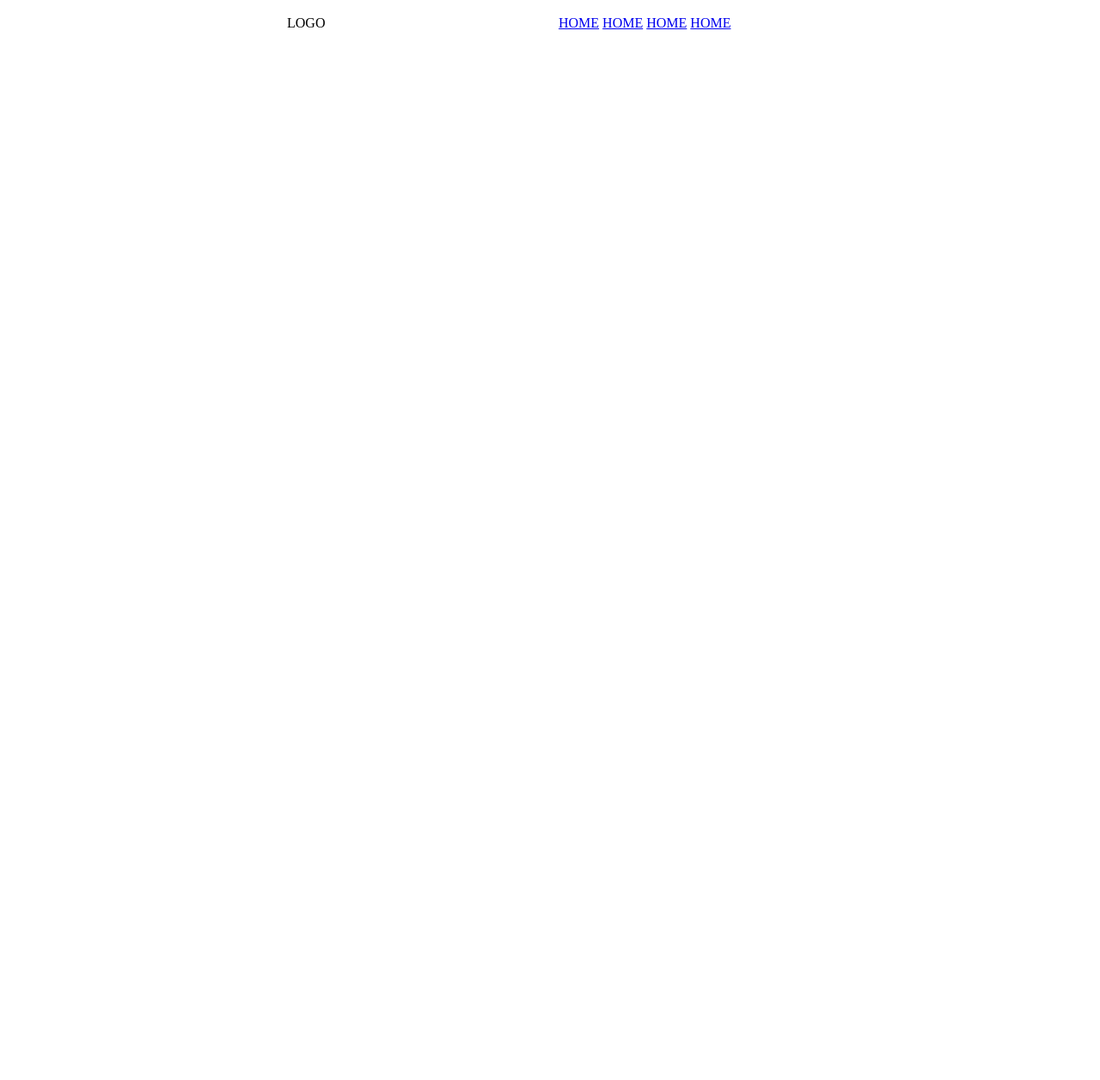
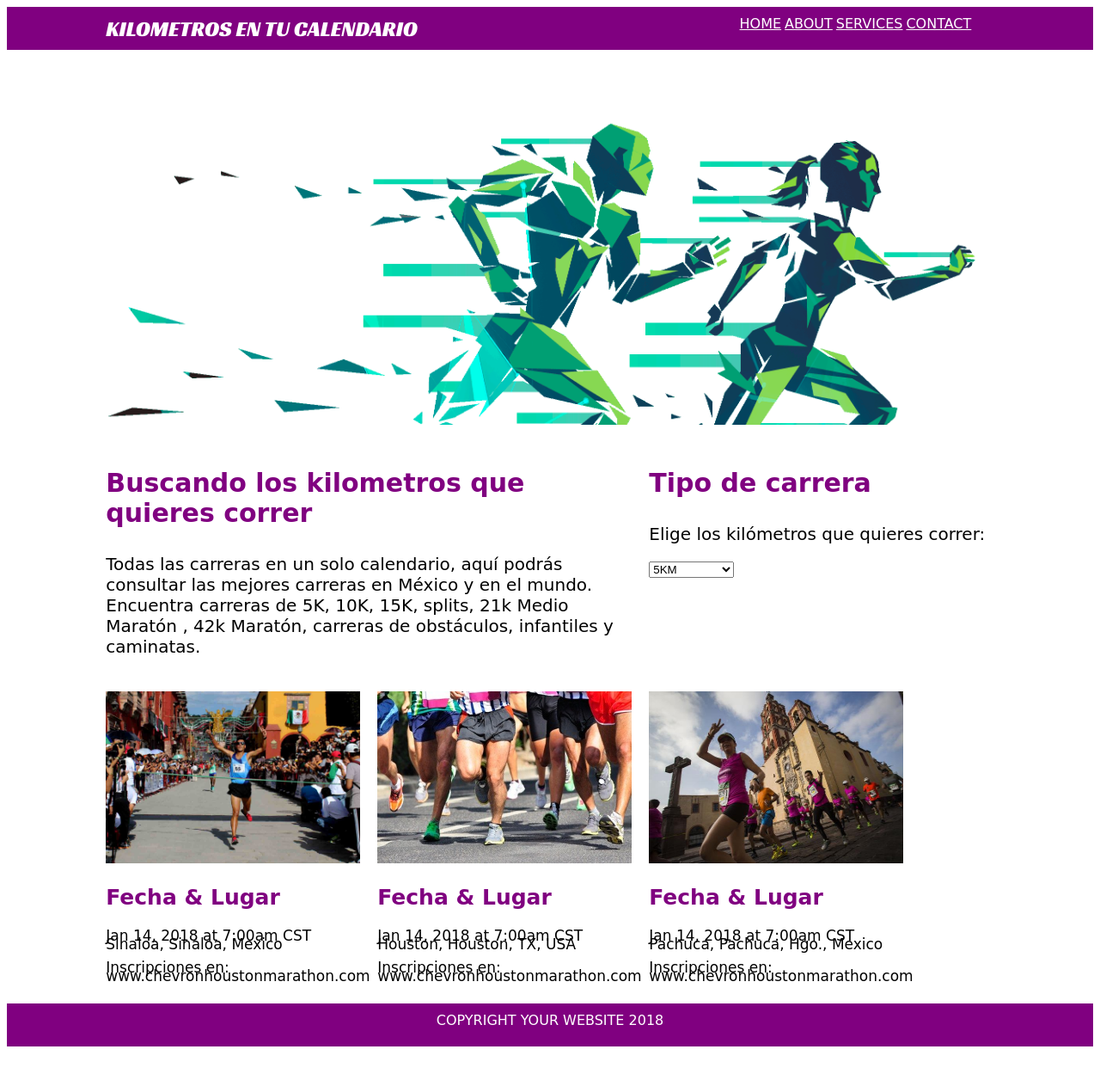
Before and after one commit to AdrixSC/Mi-pagina, a plain HTML site: page index.html in a window 1280 px wide. Shown: the whole page at 86% size. Before the commit the page ends 800 px from the top, so only its background shows below. Drawn offline with Linux system fonts and the light colour scheme; a web font is replaced by a local one.

Commit message:
ejercicio al 80%, faltan detalles de margenes e icono del menu, y ancho de imgenes

```diff
--- a/css/main-mobile.css
+++ b/css/main-mobile.css
@@ -0,0 +1,20 @@
+@media (max-width: 768px) {
+    .mobile {
+        margin-bottom: 0px;
+        margin-top: 0px;
+        width: 100%;
+    }
+    .menu {
+        height: 80px;
+    }
+    .menu>.column-7 {
+        font-family: 'Racing Sans One', cursive;
+        font-size: 20px;
+    }
+    .hidden {
+        display: none;
+    }
+    .show {
+        display: block;
+    }
+}
--- a/css/main.css
+++ b/css/main.css
@@ -1,24 +1,142 @@
+.blocks {
+    font-family: 'Pompiere', cursive;
+}
+
+.blocks>.column-3>h1 {
+    color: purple;
+    font-size: 25px;
+}
+
+.blocks>.column-3>p {
+    font-size: 17px;
+    line-height: 10px;
+}
+
+.blocks>.column-3>img {
+    height: 200px;
+    width: 100%;
+}
+
+.image>.column-10>img {
+    width: 100%;
+}
+
+.menu {
+    background-color: purple;
+    color: white;
+    height: 50px;
+}
+
+.menu>.column-7 {
+    font-family: 'Racing Sans One', cursive;
+    font-size: 25px;
+}
+
+.menu>.column-3>a {
+    color: white;
+    font-family: 'Pompiere', cursive;
+}
+
+.information {
+    font-family: 'Pompiere', cursive;
+}
+
+.information>.column-6>p {
+    font-size: 20px;
+}
+
+.information>.column-6>h1 {
+    color: purple;
+    font-size: 30px;
+}
+
+.information>.column-4>h1 {
+    color: purple;
+    font-size: 30px;
+}
+
+.information>.column-4>p {
+    font-size: 20px;
+}
+
+.footer {
+    background-color: purple;
+    color: white;
+    font-family: 'Pompiere', cursive;
+    height: 50px;
+    text-align: center;
+    vertical-align: middle;
+}
+
+.footer>.column-12>p {
+    margin: 0 auto;
+}
+
 .row::before,
 .row:after {
-  content: " ";
-  display: table;
+    content: " ";
+    display: table;
 }
 
 .row::after {
-  clear: both;
-}/*cuando cierra un row o fila, se limpia con clear*/
+    clear: both;
+}
 
-.column-4 {
-  width: calc(33.33% - 20px);
+.margin-extra {
+    margin-left: 15px;
+}
+
+.column-1 {
+    width: calc(8.33% - 20px);
+}
+
+.column-2 {
+    width: calc(16.66% - 20px);
 }
 
 .column-3 {
-  width: calc(25% - 20px);
+    width: calc(25% - 20px);
 }
 
+.column-4 {
+    width: calc(33.33% - 20px);
+}
+
+.column-5 {
+    width: calc(41.66% - 20px);
+}
+
+.column-6 {
+    width: calc(50% - 20px);
+}
+
+.column-7 {
+    width: calc(58.33% - 20px);
+}
+
+.column-8 {
+    width: calc(66.66% - 20px);
+}
+
+.column-9 {
+    width: calc(75% - 20px);
+}
+
+.column-10 {
+    width: calc(83.33% - 20px);
+}
+
+.column-11 {
+    width: calc(91.66% - 20px);
+}
+
+.column-12 {
+    width: calc(100% - 20px);
+}
 
 [class*="column-"] {
-  min-height: 100px;
-  float: left;
-  margin: 10px; /*gutter*/
+    float: left;
+    min-height: 100px;
+    margin: 10px;
+    /*gutter*/
 }
--- a/index.html
+++ b/index.html
@@ -4,59 +4,99 @@
 <head>
     <meta charset="utf-8">
     <link rel="stylesheet" href="css/main.css">
+    <link rel="stylesheet" href="css/main-mobile.css">
+    <link href="https://fonts.googleapis.com/css?family=Pompiere|Racing+Sans+One" rel="stylesheet">
+    <link rel="stylesheet" href="https://cdnjs.cloudflare.com/ajax/libs/font-awesome/4.7.0/css/font-awesome.css" />
     <title>Mi Pagina</title>
 </head>
 
 <body>
     <section class="container">
         <header>
-      <section class="row menu">
-        <div class="column-3"></div>
-        <div class="column-3">
-        LOGO
+            <section class="row menu mobile ">
+                <div class="column-1"></div>
+                <div class="column-7">
+                    KILOMETROS EN TU CALENDARIO
                 </div>
-        <div class="column-3">
+                <div class="column-3 hidden">
                     <a href="#">HOME</a>
-          <a href="#">HOME</a>
-          <a href="#">HOME</a>
-          <a href="#">HOME</a>
+                    <a href="#">ABOUT</a>
+                    <a href="#">SERVICES</a>
+                    <a href="#">CONTACT</a>
                 </div>
-        <div class="column-3"></div>
+                <!--<div class="hidden">
+                    <i class="fa fa-bars" aria-hidden="true"></i>
+                </div>-->
+                <div class="column-1"></div>
             </section>
 
             <section class="row image">
-        <div class="column"></div>
-        <div class="column"></div>
-        <div class="column"></div>
+                <div class="column-1"></div>
+                <div class="column-10">
+                    <img src="assets/images/header-img.png" alt="corredores">
+                </div>
+                <div class="column-1"></div>
             </section>
         </header>
 
         <main>
             <section class="row information">
-        <div class="column"></div>
-        <div class="column"></div>
-        <div class="column"></div>
-        <div class="column"></div>
+                <div class="column-1"></div>
+                <div class="column-6 mobile">
+                    <h1>Buscando los kilometros que quieres correr</h1>
+                    <p>Todas las carreras en un solo calendario, aquí podrás consultar las mejores carreras en México y en el mundo. Encuentra carreras de 5K, 10K, 15K, splits, 21k Medio Maratón , 42k Maratón, carreras de obstáculos, infantiles y caminatas.</p>
+                </div>
+                <div class="column-4 mobile ">
+                    <h1>Tipo de carrera</h1>
+                    <p>Elige los kilómetros que quieres correr:</p>
+                    <select name="carlist" form="carform">
+                      <option value="5">5KM</option>
+                      <option value="1O">10KM</option>
+                      <option value="15">15KM</option>
+                      <option value="21">21KM</option>
+                      <option value="42">42KM</option>
+                      <option value="infantil">INFANTILES</option>
+                      <option value="caminata">CAMINATA</option>
+                    </select>
+                </div>
+                <div class="column-1"></div>
             </section>
 
             <section class="row blocks">
-        <div class="column"></div>
-        <div class="column"></div>
-        <div class="column"></div>
-        <div class="column"></div>
-        <div class="column"></div>
+                <div class="column-1"></div>
+                <div class="column-3 mobile ">
+                    <img src="assets/images/carrera-1.jpg" alt="">
+                    <h1>Fecha & Lugar</h1>
+                    <p>Jan 14, 2018 at 7:00am CST Sinaloa, Sinaloa, Mexico
+                    </p>
+                    <p>Inscripciones en: www.chevronhoustonmarathon.com</p>
+                </div>
+                <div class="column-3 mobile ">
+                    <img src="assets/images/carrera-2.jpg" alt="">
+                    <h1>Fecha & Lugar</h1>
+                    <p>Jan 14, 2018 at 7:00am CST Houston, Houston, TX, USA</p>
+                    <p>Inscripciones en: www.chevronhoustonmarathon.com</p>
+                </div>
+                <div class="column-3 mobile ">
+                    <img src="assets/images/carrera-3.jpg" alt="">
+                    <h1>Fecha & Lugar</h1>
+                    <p>Jan 14, 2018 at 7:00am CST Pachuca, Pachuca, Hgo., Mexico</p>
+                    <p>Inscripciones en: www.chevronhoustonmarathon.com</p>
+                </div>
+                <div class="column-1"></div>
             </section>
         </main>
 
         <footer>
-      <section class="row">
-        <div class="column"></div>
-        <div class="column"></div>
-        <div class="column"></div>
+            <section class="row footer mobile ">
+                <div class="column-12">
+                    <p>COPYRIGHT YOUR WEBSITE 2018</p>
+                </div>
             </section>
         </footer>
 
     </section>
 
 </body>
+
 </html>
```
Also changed, not shown: assets/images/carrera-1.jpg (added), assets/images/carrera-2.jpg (added), assets/images/carrera-3.jpg (added), assets/images/header-img.png (added), 2 other files. Lines whose indentation alone changed are shown as unchanged.
